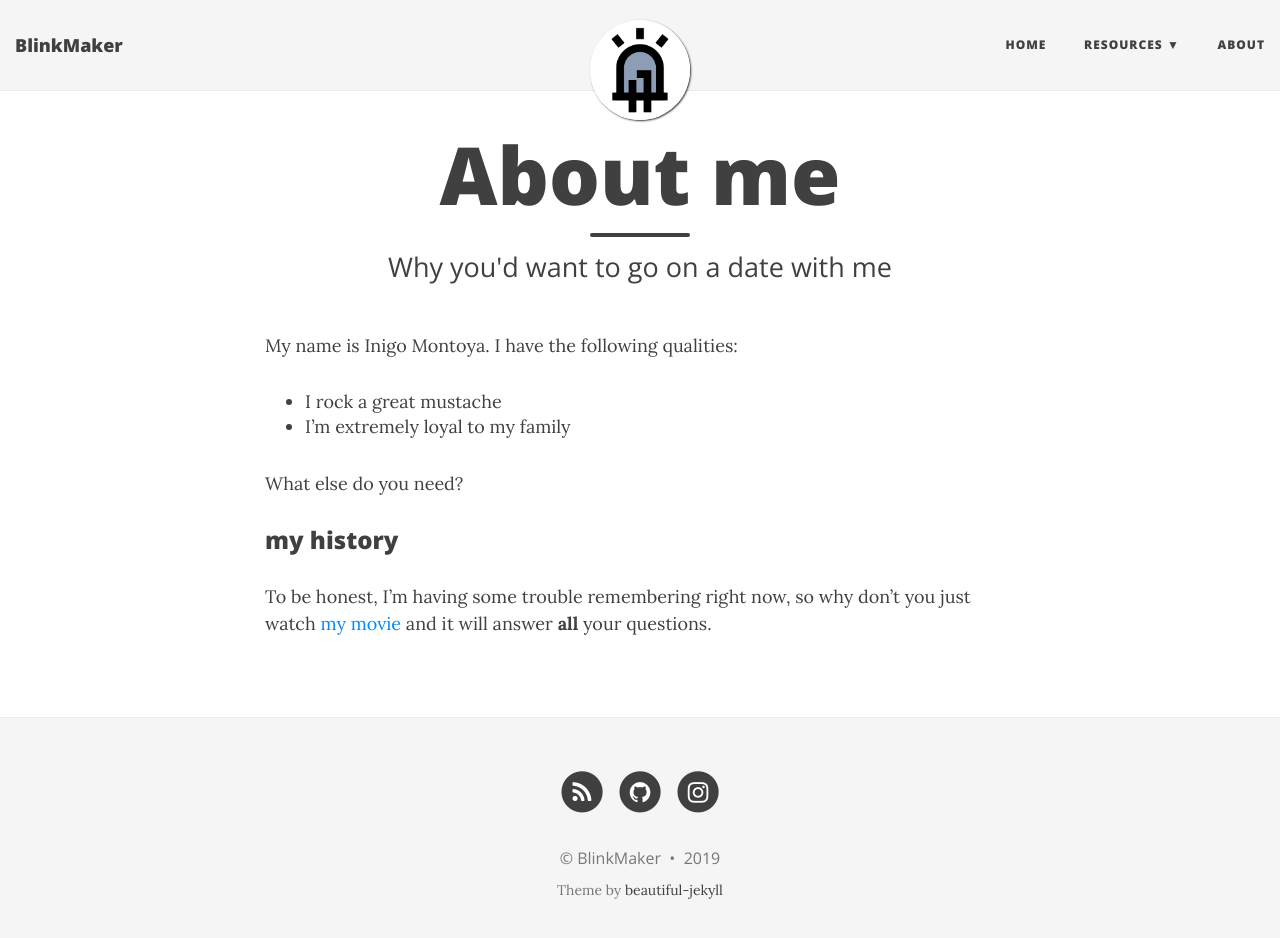
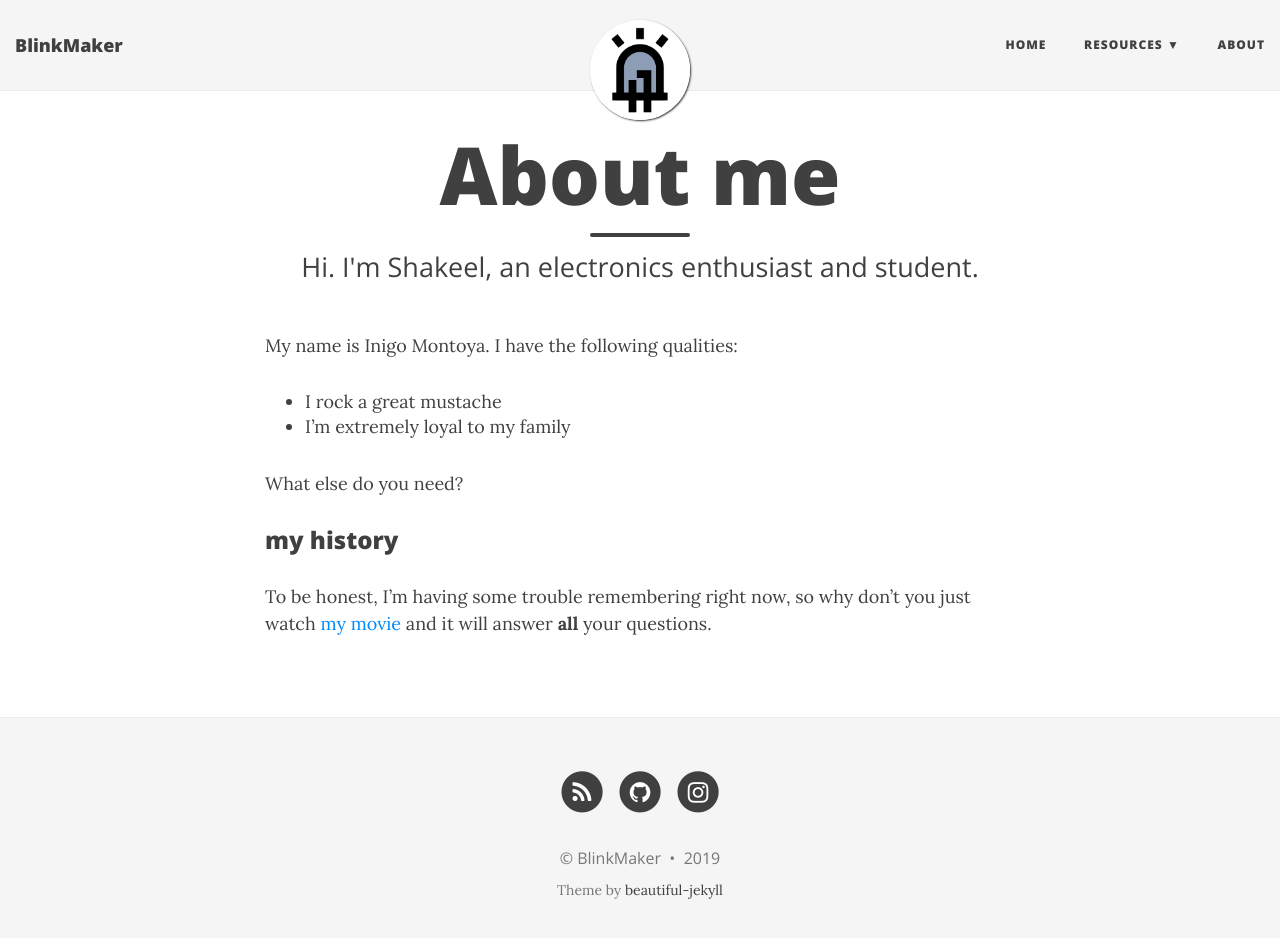
Before and after one commit to blinkmaker/blinkmaker.github.io, a Jekyll site: the page built from aboutme.md, in a window 1280 px wide and 951 px high. Shown: the top 938 px of the window. Built offline with Jekyll 4.4.1, drawn with Linux system fonts in a browser that asks for light colours; nearby versions of some CDN libraries.

Commit message:
Update aboutme.md

```diff
--- a/aboutme.md
+++ b/aboutme.md
@@ -1,7 +1,8 @@
 ---
 layout: page
 title: About me
-subtitle: Why you'd want to go on a date with me
+subtitle: Hi. I'm Shakeel, an electronics enthusiast and student.
+
 ---
 
 My name is Inigo Montoya. I have the following qualities:
```
